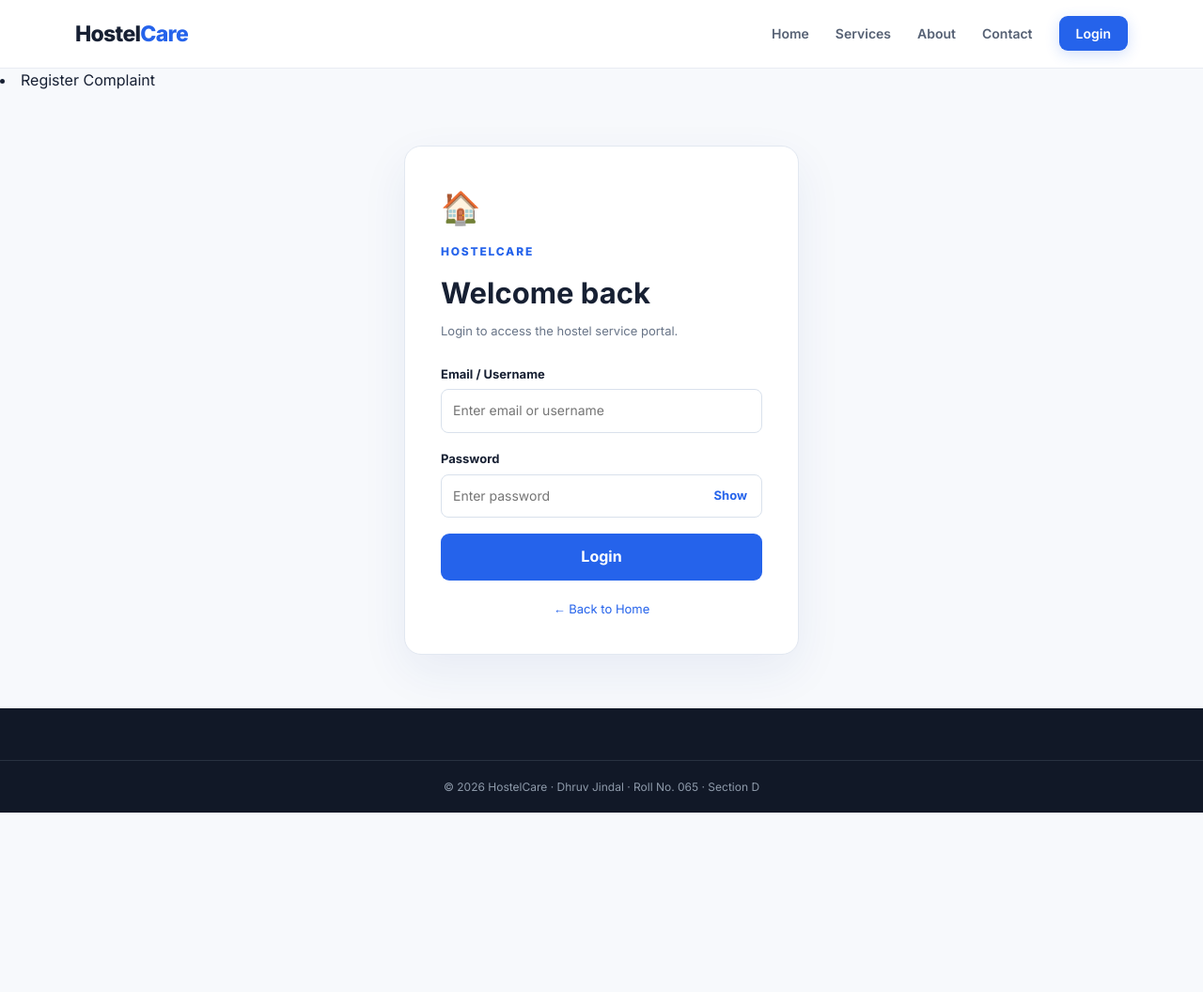
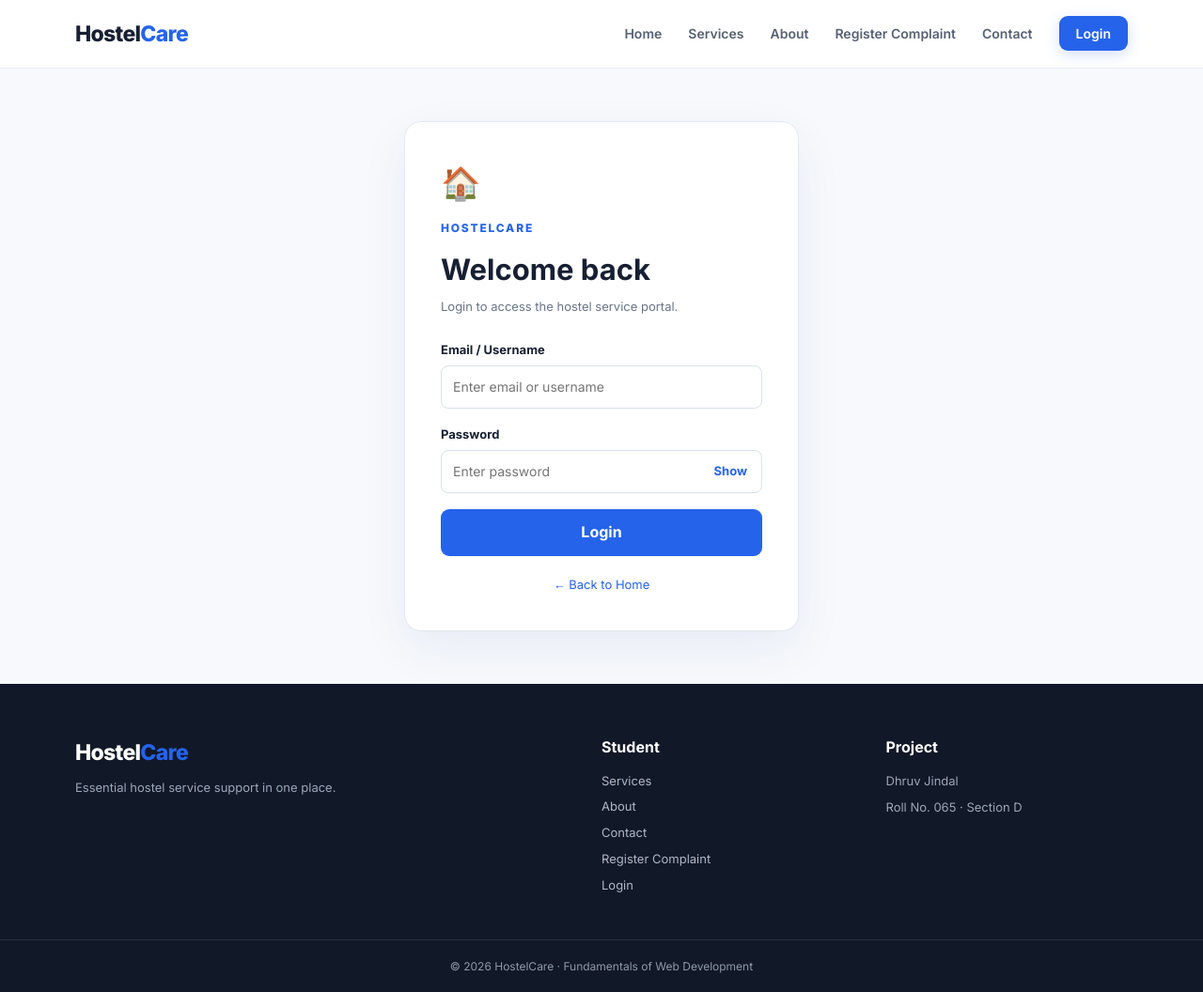
Before and after one commit to DhruvJindal065/task-6-hostelcare, a plain HTML site: page login.html in a window 1280 px wide. Shown: the whole page at 94% size. Before the commit the page ends 865 px from the top, so only its background shows below. Drawn offline with Linux system fonts and the light colour scheme.

Commit message:
Update login.html

```diff
--- a/login.html
+++ b/login.html
@@ -1,6 +1,6 @@
 <!DOCTYPE html>
 <html lang="en"><head><meta charset="UTF-8"><meta name="viewport" content="width=device-width, initial-scale=1.0"><title>Login | HostelCare</title><link rel="stylesheet" href="style.css"></head>
-<body><header class="header"><nav class="navbar container"><a href="index.html" class="logo">Hostel<span>Care</span></a><ul class="nav-links"><li><a href="index.html">Home</a></li><li><a href="services.html">Services</a></li><li><a href="about.html">About</a></li><li><a href="contact.html">Contact</a></li><li><a class="nav-btn active-btn" href="login.html">Login</a></li></ul></nav></header><li><a href="complaint.html">Register Complaint</a></li>
+<body><header class="header"><nav class="navbar container"><a href="index.html" class="logo">Hostel<span>Care</span></a><ul class="nav-links"><li><a href="index.html">Home</a></li><li><a href="services.html">Services</a></li><li><a href="about.html">About</a></li><li><a href="complaint.html">Register Complaint</a></li><li><a href="contact.html">Contact</a></li><li><a class="nav-btn active-btn" href="login.html">Login</a></li></ul></nav></header>
 <main class="login-main"><div class="login-card"><div class="login-logo">🏠</div><p class="eyebrow">HOSTELCARE</p><h1>Welcome back</h1><p class="muted">Login to access the hostel service portal.</p>
 <form id="login-form" novalidate>
 <label for="email">Email / Username</label><input id="email" type="text" placeholder="Enter email or username" aria-describedby="email-error"><p class="field-error" id="email-error" aria-live="polite"></p>
@@ -11,6 +11,6 @@
 <p class="form-status" id="login-status" hidden></p>
 </form>
 <p class="back-link"><a href="index.html">← Back to Home</a></p></div></main>
-<footer class="footer"><div class="copyright">© 2026 HostelCare · Dhruv Jindal · Roll No. 065 · Section D</div></footer>
+<footer class="footer"><div class="container footer-grid"><div><a href="index.html" class="logo footer-logo">Hostel<span>Care</span></a><p>Essential hostel service support in one place.</p></div><div><h4>Student</h4><a href="services.html">Services</a><a href="about.html">About</a><a href="contact.html">Contact</a><a href="complaint.html">Register Complaint</a><a href="login.html">Login</a></div><div><h4>Project</h4><p>Dhruv Jindal</p><p>Roll No. 065 · Section D</p></div></div><div class="copyright">© 2026 HostelCare · Fundamentals of Web Development</div></footer>
 <script src="script.js" defer></script>
 </body></html>
```
